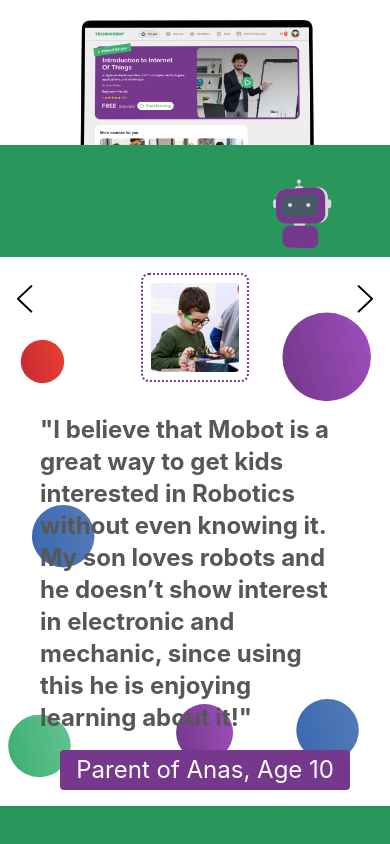
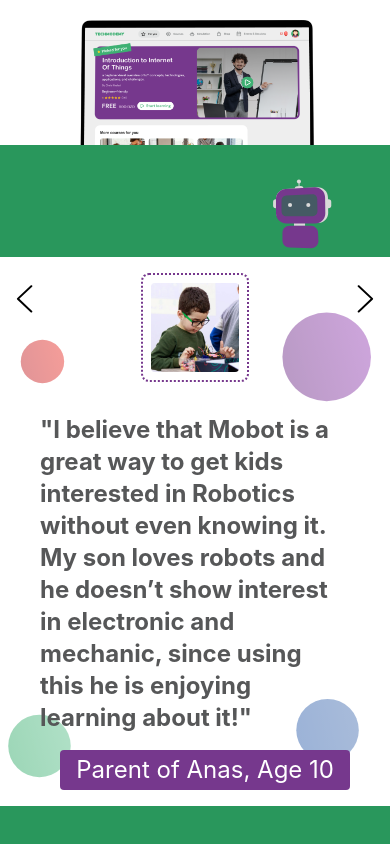
Before and after one commit to Fellah-wassim/Techmodemy-Platform, a React (Create React App) app: page / in a window 390 px wide. Shown: the part 3271-4115 px from the top of the page. Built offline with nearby package versions, Linux system fonts and the light colour scheme; a web font is replaced by a local one.

Commit message:
changed small details

```diff
--- a/src/components/Reviews.js
+++ b/src/components/Reviews.js
@@ -112,7 +112,7 @@
           alt="bubble ellipses"
           className={
             (pageIndex % 2 === 0 ? "ltr-animation" : "rtl-animation") +
-            " circle absolute left-[5%] top-[15%] z-0"
+            " circle absolute left-[5%] top-[15%] z-0 md:opacity-50 "
           }
         />
         <img
@@ -120,7 +120,7 @@
           alt="bubble ellipses"
           className={
             (pageIndex % 2 === 0 ? "rtl-animation" : "hidden") +
-            " circle absolute left-[8%] top-[45%] z-0"
+            " circle absolute left-[8%] top-[45%] z-0 md:opacity-50 md:hidden"
           }
         />
         <img
@@ -128,7 +128,7 @@
           alt="bubble ellipses"
           className={
             (pageIndex % 2 === 0 ? "rtl-animation" : "ltr-animation") +
-            " circle absolute bottom-[5%] left-[2%] z-0"
+            " circle absolute bottom-[5%] left-[2%] z-0 md:opacity-50 "
           }
         />
         <img
@@ -136,7 +136,7 @@
           alt="bubble ellipses"
           className={
             (pageIndex % 2 === 0 ? "ltr-animation" : "rtl-animation") +
-            " circle absolute top-[10%] right-[5%] z-0"
+            " circle absolute top-[10%] right-[5%] z-0 md:opacity-50"
           }
         />
         <img
@@ -144,7 +144,7 @@
           alt="bubble ellipses"
           className={
             (pageIndex % 2 === 0 ? "ltr-animation" : "rtl-animation") +
-            " circle absolute bottom-[8%] left-[45%]   z-0"
+            " circle absolute bottom-[8%] left-[45%]   z-0 md:opacity-50 md:hidden"
           }
         />
         <img
@@ -152,7 +152,7 @@
           alt="bubble ellipses"
           className={
             (pageIndex % 2 === 0 ? "ltr-animation" : "rtl-animation") +
-            " circle absolute bottom-[8%] right-[8%] z-0"
+            " circle absolute bottom-[8%] right-[8%] z-0 md:opacity-50 "
           }
         />
         <img
@@ -160,7 +160,7 @@
           alt="bubble ellipses"
           className={
             (pageIndex % 2 === 0 ? "rtl-animation" : "ltr-animation") +
-            " circle absolute top-[8%] left-[42%]   z-0"
+            " circle absolute top-[8%] left-[42%]   z-0 md:opacity-50 "
           }
         />
       </div>
```
